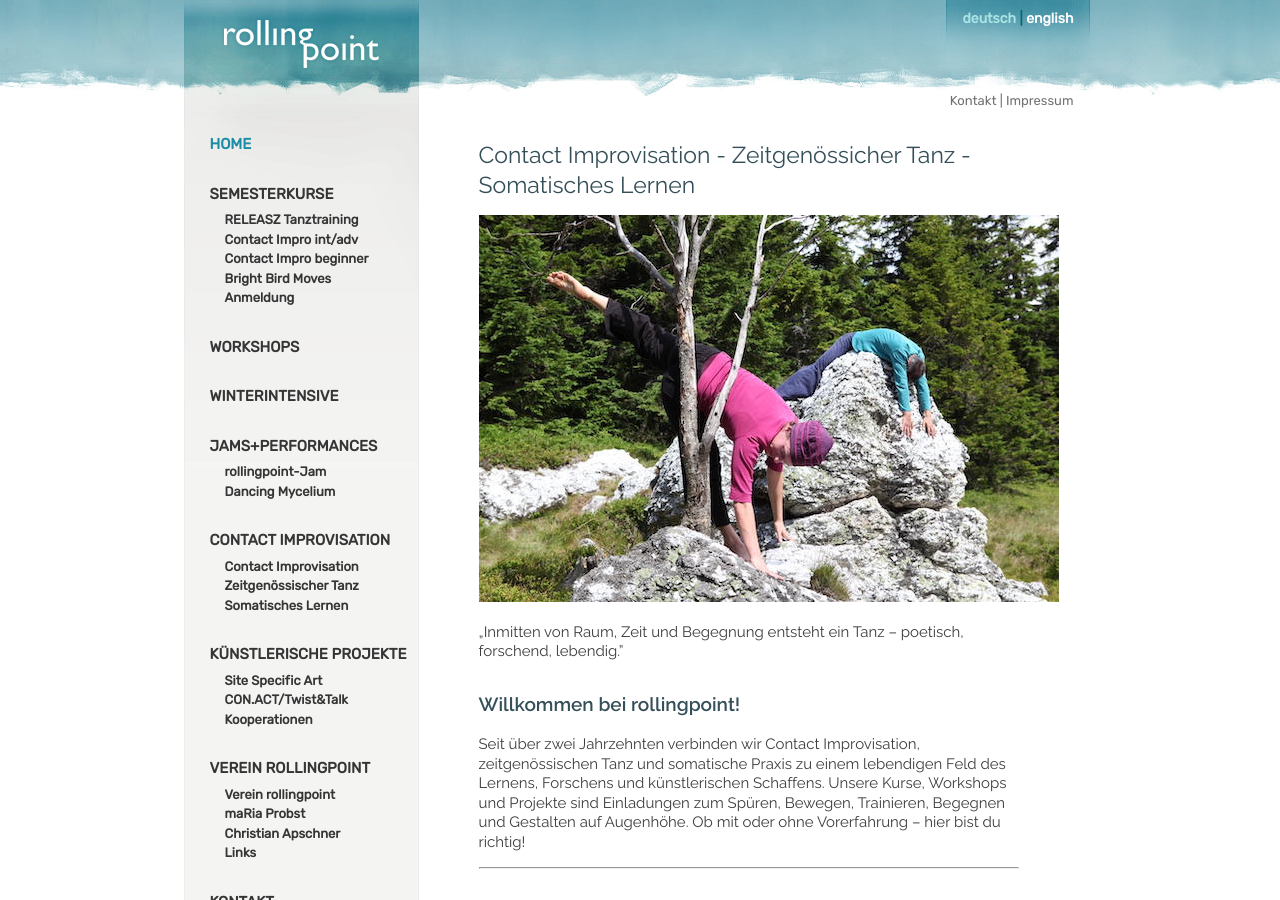
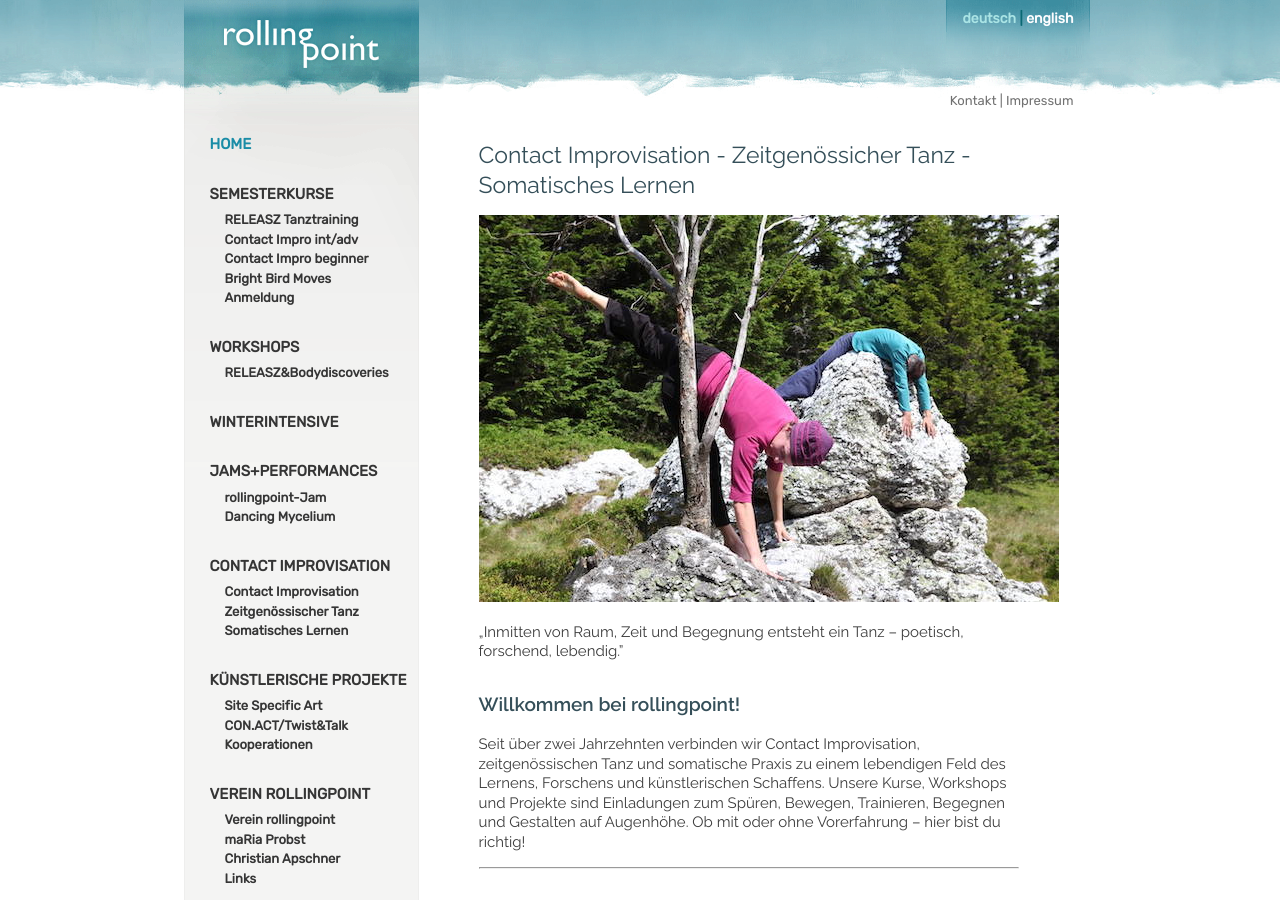
Before and after one commit to manulari/rollingpointat, a Jekyll site: the page built from _pages_de/index.md, in a window 1280 px wide and 900 px high. Built offline with Jekyll 4.4.1, drawn with Linux system fonts in a browser that asks for light colours; comment, search, counter and statistics services are not loaded.

Commit message:
Update Settings “nav_de”

```diff
--- a/_data/nav_de.yml
+++ b/_data/nav_de.yml
@@ -16,7 +16,9 @@ entries:
         path: /Kursanmeldung
   - title: WORKSHOPS
     path: /ws2026-27
-    subentries: []
+    subentries:
+      - title: RELEASZ&Bodydiscoveries
+        path: /WS1
   - title: WINTERINTENSIVE
     path: /winterintensive
   - title: JAMS+PERFORMANCES
```
